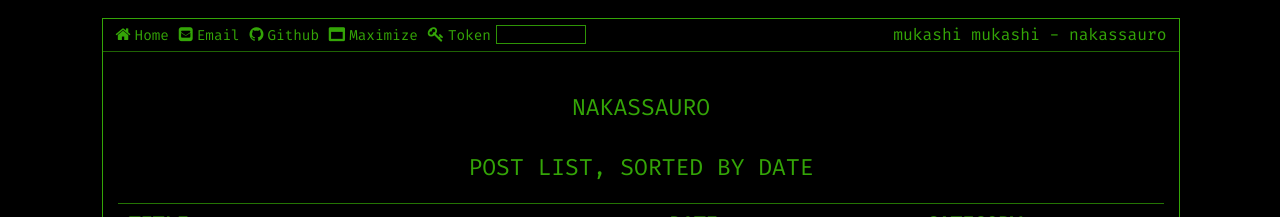
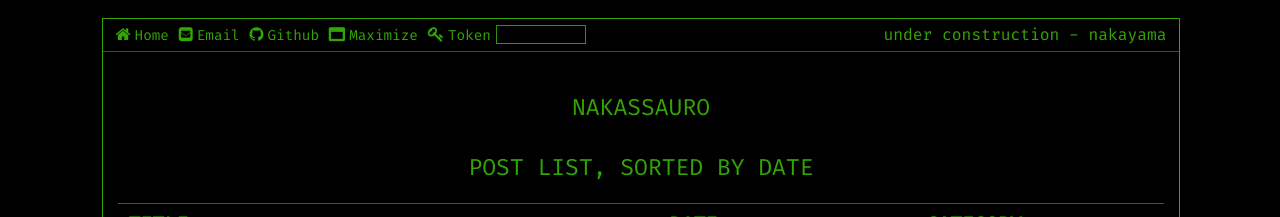
Before and after one commit to vnakayama/vnakayama.github.io, a Jekyll site: the page built from pages/index.md, in a window 1280 px wide. Shown: the top 217 px of the page. Built offline with Jekyll 4.4.1, drawn with Linux system fonts in a browser that asks for light colours.

Commit message:
change title

```diff
--- a/_config.yml
+++ b/_config.yml
@@ -1,6 +1,6 @@
 ## Settings
-title: mukashi mukashi
-owner: "nakassauro"
+title: under construction
+owner: "nakayama"
 url: "https://vnakayama.github.io"
 baseurl: "/"
 permalink: /:title/
```
